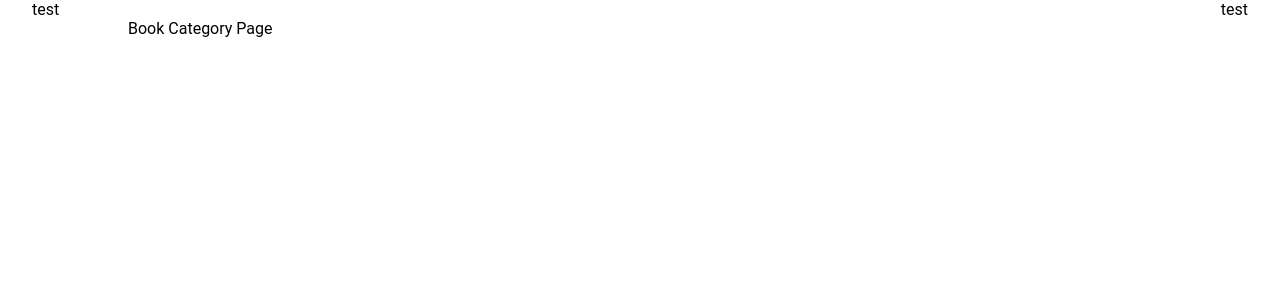
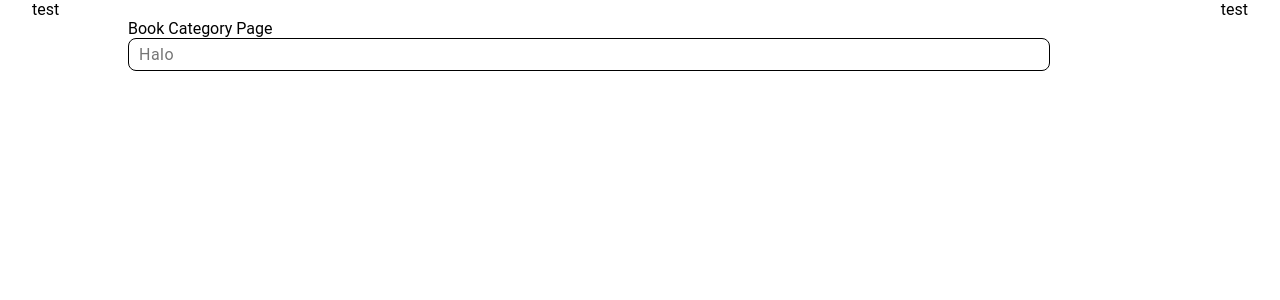
Before and after one commit to verm024/b3k3n-deall, a React (Create React App) app: page /category/1 in a window 1280 px wide. Shown: the top 300 px of the page. Built offline with nearby package versions, Linux system fonts and the light colour scheme.

Commit message:
Task / 8 / Create Input Atom (#10)

```diff
--- /dev/null
+++ b/src/components/atom/Input/Input.tsx
@@ -0,0 +1,29 @@
+import React from "react";
+
+import styled from "styled-components";
+
+interface InputProps {
+  value: string;
+  placeholder?: string;
+  onChange?: (e: React.ChangeEvent) => void;
+  width?: string;
+  display?: string;
+}
+
+const Root = styled.input<InputProps>`
+  outline: none;
+  padding: 6px 10px;
+  border-radius: 8px;
+  border: 1px solid;
+  font-size: 1rem;
+  letter-spacing: 0.5px;
+  width: ${({ width }) => width || "100px"};
+  display: ${({ display }) => display || "inline"};
+  &:focus {
+    border-color: #6c31f5;
+  }
+`;
+
+const Input = ({ ...rest }: InputProps) => <Root {...rest} />;
+
+export default Input;
--- /dev/null
+++ b/src/components/atom/Input/package.json
@@ -0,0 +1,3 @@
+{
+  "main": "Input.tsx"
+}
--- a/src/components/atom/index.ts
+++ b/src/components/atom/index.ts
@@ -1,3 +1,4 @@
 export { default as Text } from "./Text";
 export { default as Container } from "./Container";
 export { default as Spacer } from "./Spacer";
+export { default as Input } from "./Input";
--- a/src/pages/BookCategory/BookCategory.tsx
+++ b/src/pages/BookCategory/BookCategory.tsx
@@ -1,7 +1,27 @@
-import React from "react";
+import React, { useState } from "react";
+
+import { Input } from "../../components/atom";
 
 const BookCategory = () => {
-  return <div>Book Category Page</div>;
+  const [inputState, setInputState] = useState<string>("");
+
+  const handleInputChange = (e: React.ChangeEvent) => {
+    const target = e.target as HTMLInputElement;
+    setInputState(target.value);
+  };
+
+  return (
+    <div>
+      <p>Book Category Page</p>
+      <Input
+        value={inputState}
+        onChange={handleInputChange}
+        placeholder="Halo"
+        width="90%"
+      />
+      <p>{inputState}</p>
+    </div>
+  );
 };
 
 export default BookCategory;
```
